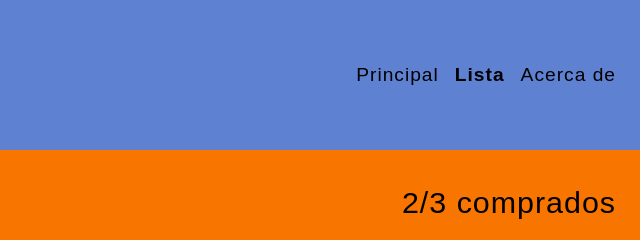
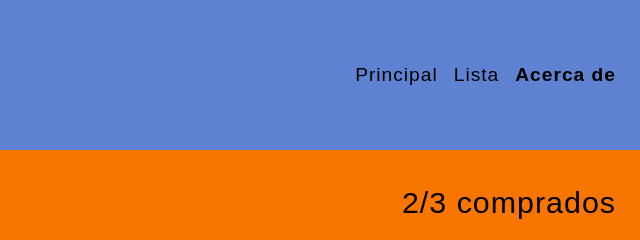
Before and after one commit to Learning-X/202204-W1CH4-luc-st-pierre, a website: page form.html in a window 1280 px wide. Shown: the top 240 px of the page, 640-1280 px from the left. Drawn offline with Linux system fonts and the light colour scheme.

Commit message:
Add active link to page form

```diff
--- a/form.html
+++ b/form.html
@@ -23,10 +23,10 @@
             <a href="/" class="navbar__links">Principal</a>
           </li>
           <li class="navbar__items">
-            <a href="/" class="navbar__links active">Lista</a>
+            <a href="/" class="navbar__links">Lista</a>
           </li>
           <li class="navbar__items">
-            <a href="/form.html" class="navbar__links">Acerca de</a>
+            <a href="/form.html" class="navbar__links active">Acerca de</a>
           </li>
         </ul>
       </nav>
```
